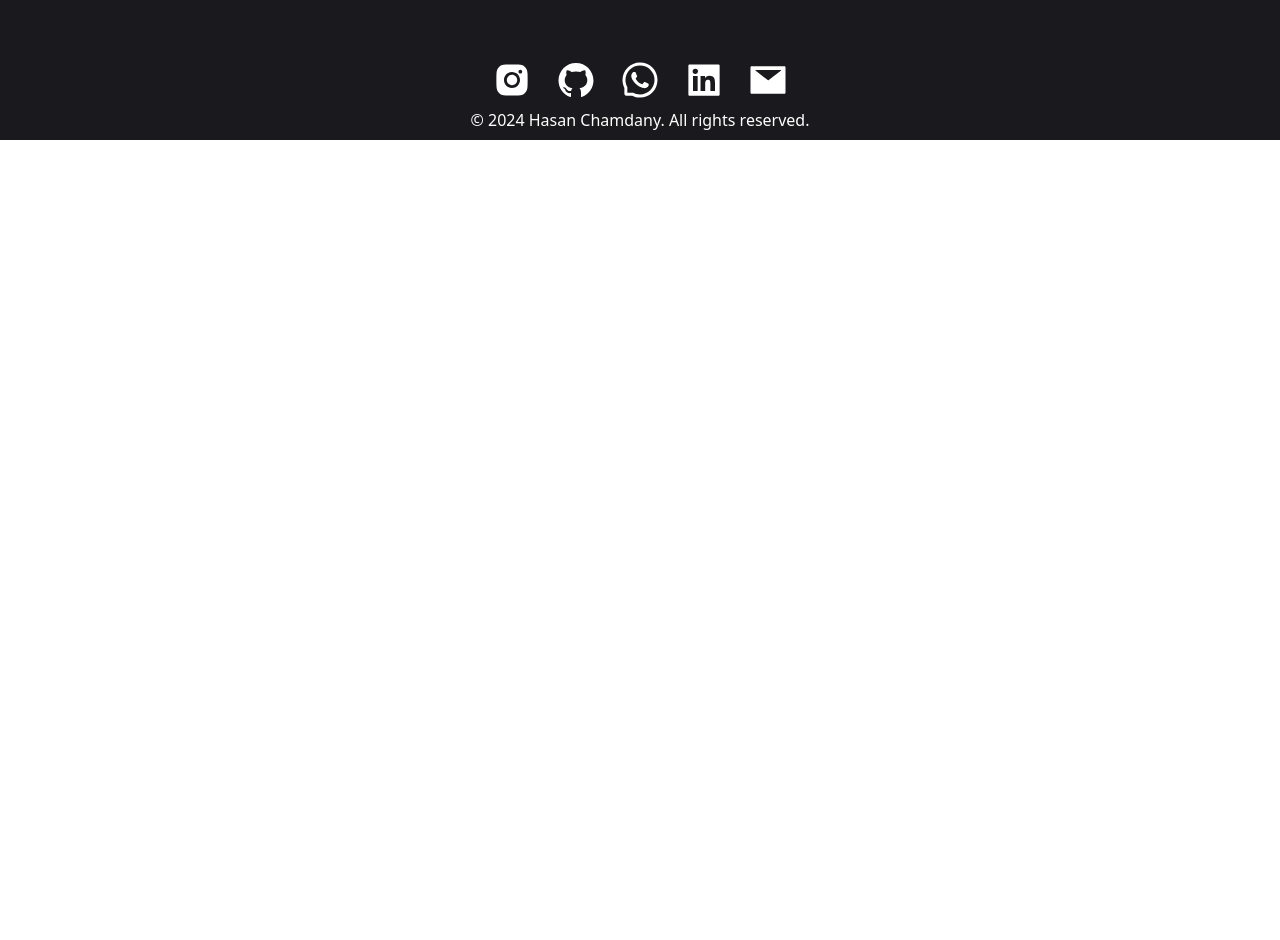
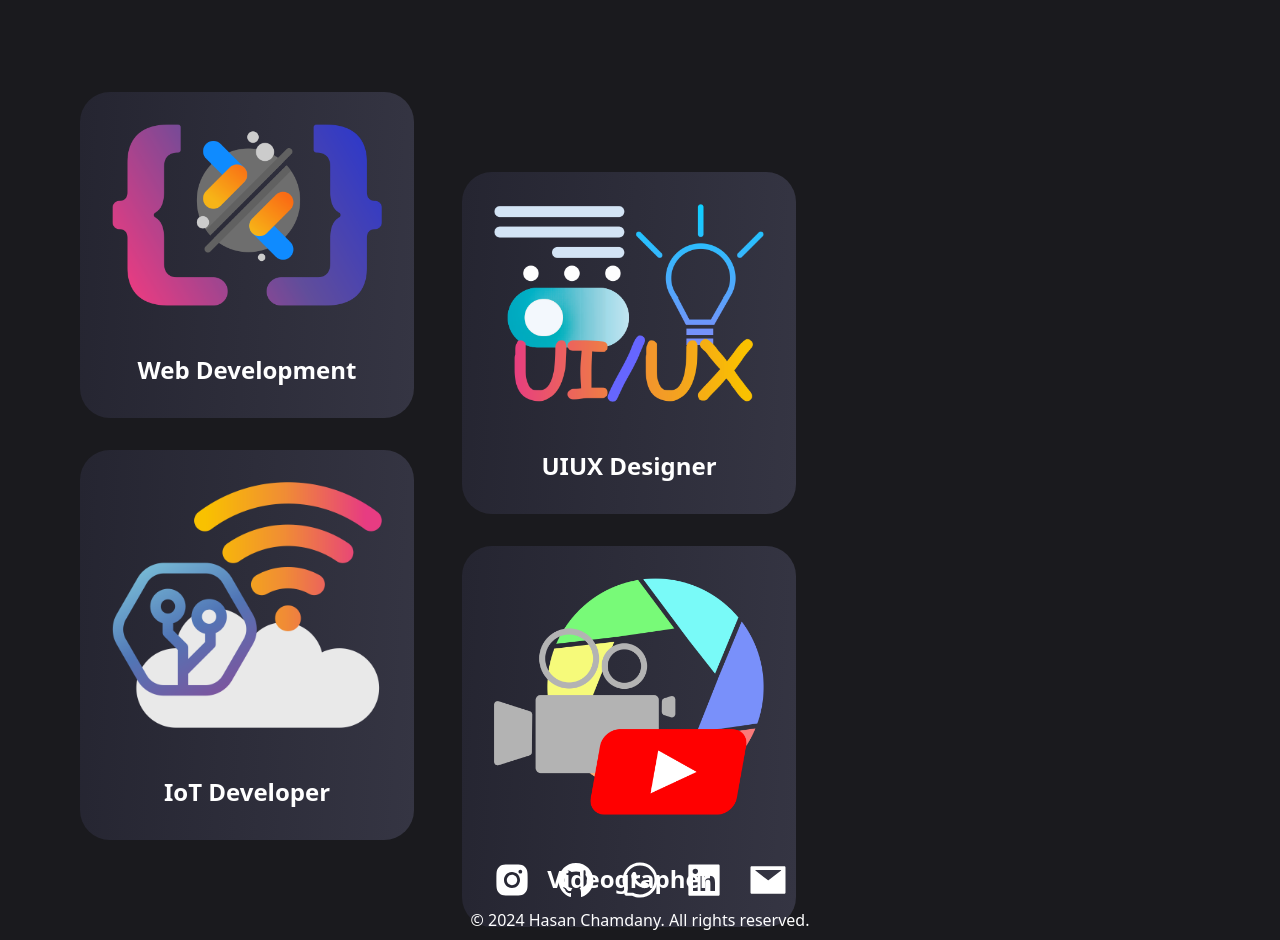
Before and after one commit to hasanchamdany/hasanchamdany.github.io, a Next.js app: page / in a window 1280 px wide. Shown: the part 740-1680 px from the top of the page. Before the commit the page ends 880 px from the top, so only its background shows below. Built offline with nearby package versions, Linux system fonts and the light colour scheme.

Commit message:
feat(role-card): add role-card layout

```diff
--- /dev/null
+++ b/src/components/Card/RoleCard.jsx
@@ -0,0 +1,17 @@
+import React from "react";
+import Image from "next/image";
+
+const RoleCard = ({image, text}) => {
+  return (
+    <div className="rounded-[30px] role-card">
+      <div className="p-8">
+        <Image src={image} width={270} />
+      </div>
+      <div className="flex justify-center pt-4 pb-8">
+        <h3 className="font-bold text-white text-2xl">{text}</h3>
+      </div>
+    </div>
+  );
+};
+
+export default RoleCard;
--- a/src/pages/index.js
+++ b/src/pages/index.js
@@ -18,8 +18,13 @@ import {
 import Carousel from "./../components/Carousel/Carousel.jsx";
 
 import photo from "./../../public/images/photo.svg";
+import iot from "./../../public/images/iot.png";
+import webDev from "./../../public/images/web-dev.png";
+import video from "./../../public/images/videographer.png";
+import uiux from "./../../public/images/ui-ux.png";
 import dummy from "./../../public/images/dummy.png";
 import HumanVector from "./../../public/images/human-vector.png";
+import RoleCard from "@/components/Card/RoleCard.jsx";
 
 const inter = Inter({ subsets: ["latin"] });
 
@@ -135,6 +140,23 @@ export default function Home() {
               </div>
             </div>
           </div>
+          <div className="w-full h-screen bg-dark-base">
+            <div className="flex justify-between mx-20 pt-8">
+              {/* Card */}
+              <div className="flex flex-row gap-12">
+                <div className="flex flex-col gap-8">
+                  <RoleCard image={webDev} text="Web Development"/>
+                  <RoleCard image={iot} text="IoT Developer"/>
+                </div>
+                <div className="flex flex-col gap-8 mt-20">
+                  <RoleCard image={uiux} text="UIUX Designer"/>
+                  <RoleCard image={video} text="Videographer"/>
+                </div>
+              </div>
+              {/* Techstack */}
+              <div></div>
+            </div>
+          </div>
           {/* <div className="sm:block hidden h-screen w-full">
         <div className="bg-dark-base w-full h-[1080px]">
           <div className="flex">
--- a/src/styles/globals.css
+++ b/src/styles/globals.css
@@ -1,3 +1,8 @@
 @tailwind base;
 @tailwind components;
 @tailwind utilities;
+
+
+.role-card {
+    background: linear-gradient(93deg, #252531 0%, #353543 100%);
+}
```
Also changed, not shown: src/components/Footer/Footer.jsx (indentation only).
